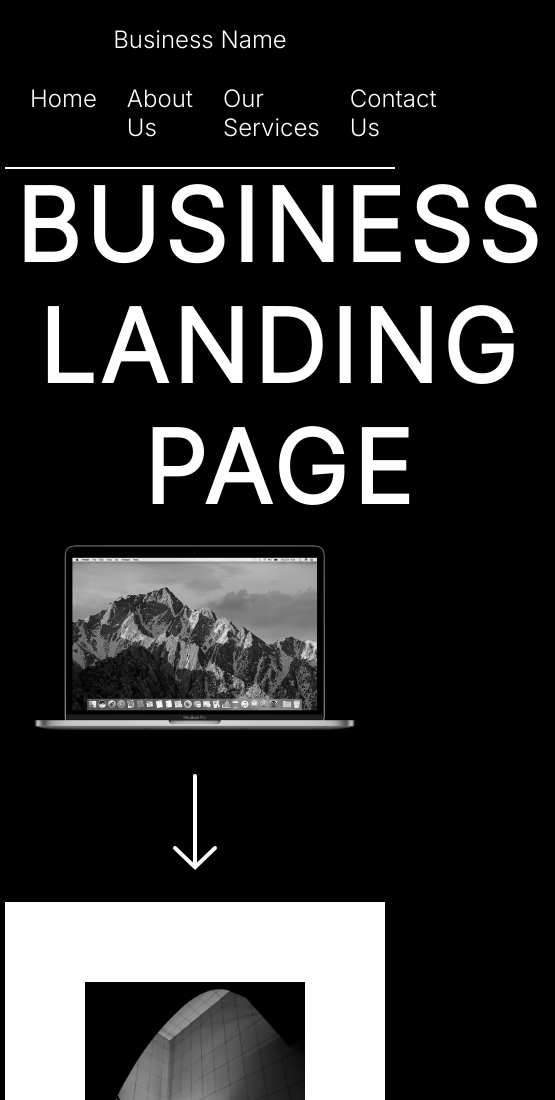
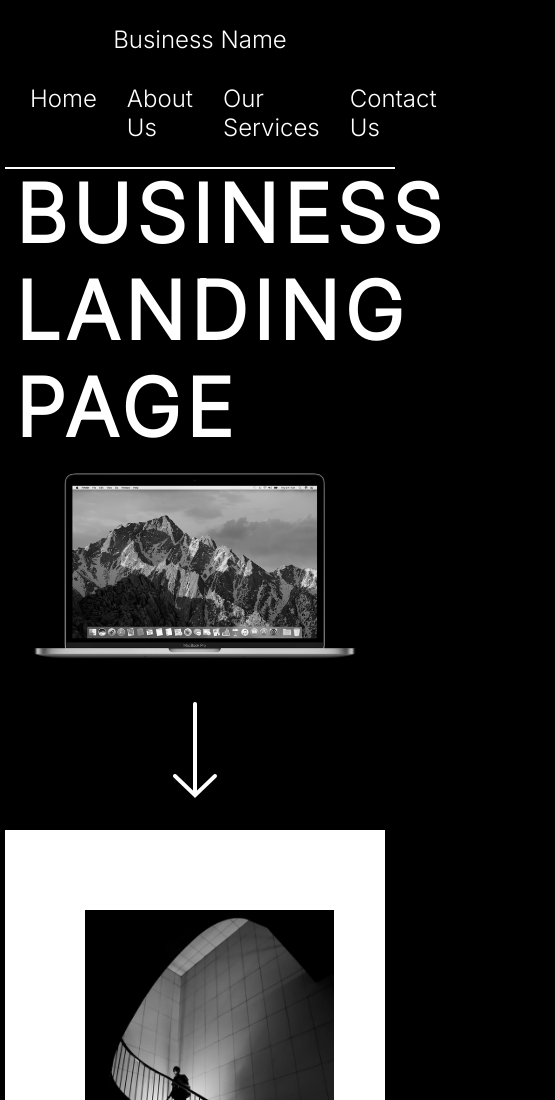
Before and after one commit to asdeiva/Landing_Page-Module-Test-F1, a plain HTML site: page index.html in a window 390 px wide. Shown: the top 1100 px of the page, 555 px wide, since content can reach past the window. Drawn offline with Linux system fonts and the light colour scheme.

Commit message:
media updated

```diff
--- a/style.css
+++ b/style.css
@@ -55,7 +55,6 @@
     color: #FFFFFF;
     display: flex;
     flex-direction: row;
-    flex-wrap: wrap;
     grid-template-columns: 1fr 1fr;
     justify-content: space-between;
 }
@@ -93,7 +92,6 @@
     background-color: white;
     padding: 40px;
     display: flex;
-    flex-wrap: wrap;
 }
 .aboutContent .image{
     padding: 40px;
@@ -193,12 +191,15 @@
     }
     .homeContent .headText h1{
         font-size: 100px;
-        text-align: center;
+        text-align:left;
     }
     .navbar{
         flex-direction: column;
     }
     .homeContent{
+        flex-direction: column;
+    }
+    .aboutContent{
         flex-direction: column;
     }
     .headImg img{
@@ -208,3 +209,27 @@
         width: 100%;
     }
   }
+
+  @media screen and (max-width: 1500px){
+    .homeContent{
+        display: flex;
+        flex-wrap: wrap;
+    }
+    .homeContent .headText h1{
+        text-align:left;
+    }
+  }
+
+  @media screen and (max-width: 1247px){
+    .aboutContent{
+        display: flex;
+        flex-wrap: wrap;
+    }
+  }
+
+  @media screen and (max-width: 600px){
+    .homeContent .headText h1{
+        font-size: 5rem;
+        text-align:left;
+    }
+  }
```
